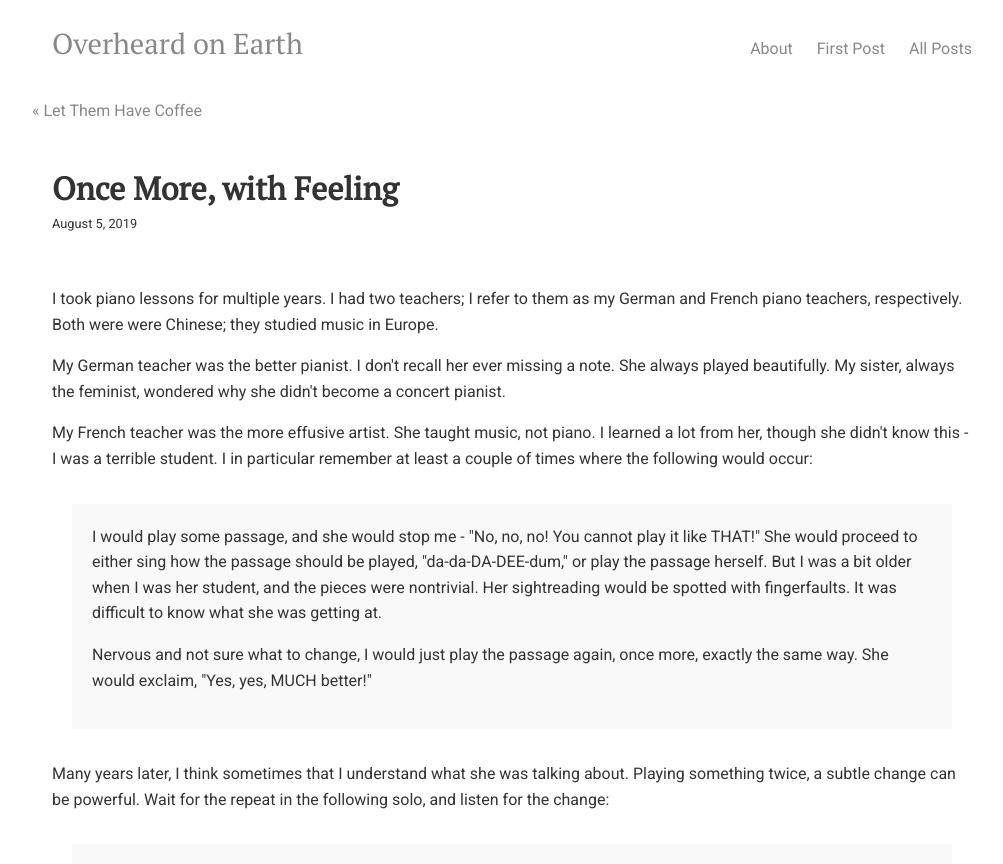
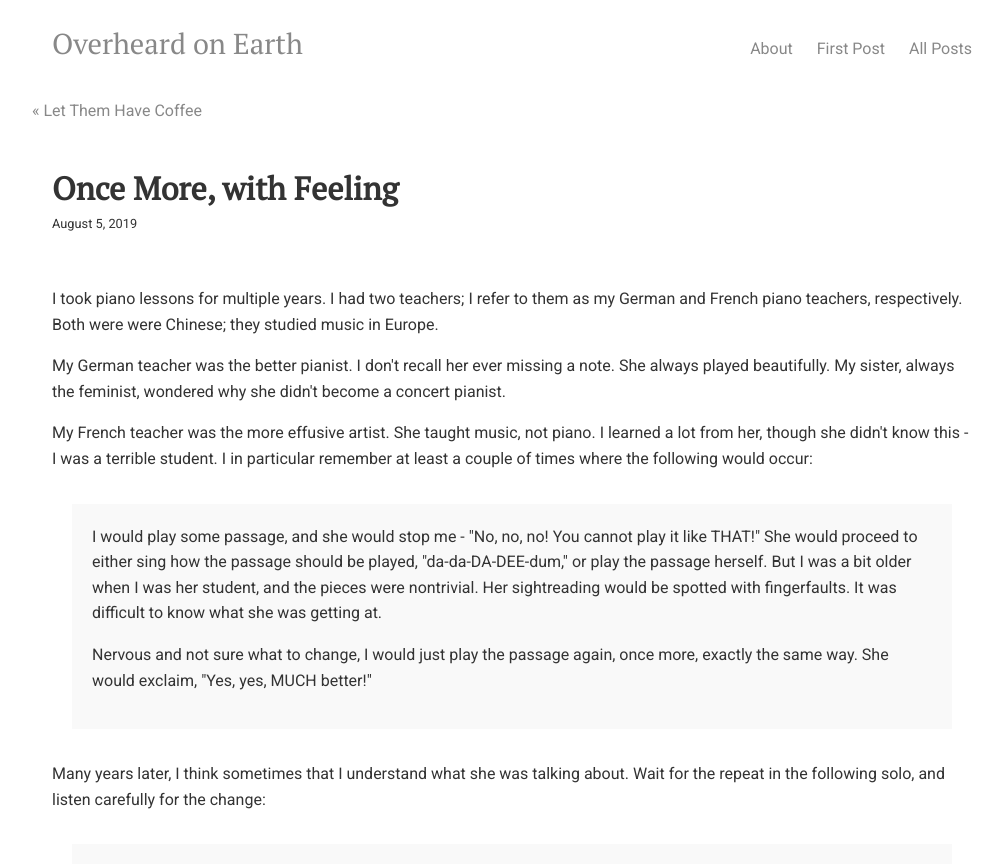
Before and after one commit to overheardonearth/overheardonearth.github.io, a Jekyll site: the page built from _posts/2019-08-05-once-more-with-feeling.html, in a window 1280 px wide. Shown: the top 864 px of the page, without its empty margins (128-1131 px from the left). Built offline with Jekyll 4.4.1, drawn with Linux system fonts in a browser that asks for light colours; comment, search, counter and statistics services are not loaded; grey boxes are pictures that could not be loaded.

Commit message:
Update 2019-08-05-once-more-with-feeling.html

```diff
--- a/_posts/2019-08-05-once-more-with-feeling.html
+++ b/_posts/2019-08-05-once-more-with-feeling.html
@@ -19,7 +19,7 @@ My French teacher was the more effusive artist. She taught music, not piano. I l
 
 </div>
 
-Many years later, I think sometimes that I understand what she was talking about. Playing something twice, a subtle change can be powerful. Wait for the repeat in the following solo, and listen for the change:
+Many years later, I think sometimes that I understand what she was talking about. Wait for the repeat in the following solo, and listen carefully for the change:
 
    <div class="media">
      <div style="width:100%;height:0px;position:relative;padding-bottom:56.250%;"><iframe src="https://streamable.com/s/fho8d/iuszoc" frameborder="0" width="100%" height="100%" allowfullscreen style="width:100%;height:100%;position:absolute;left:0px;top:0px;overflow:hidden;"></iframe></div>
```
